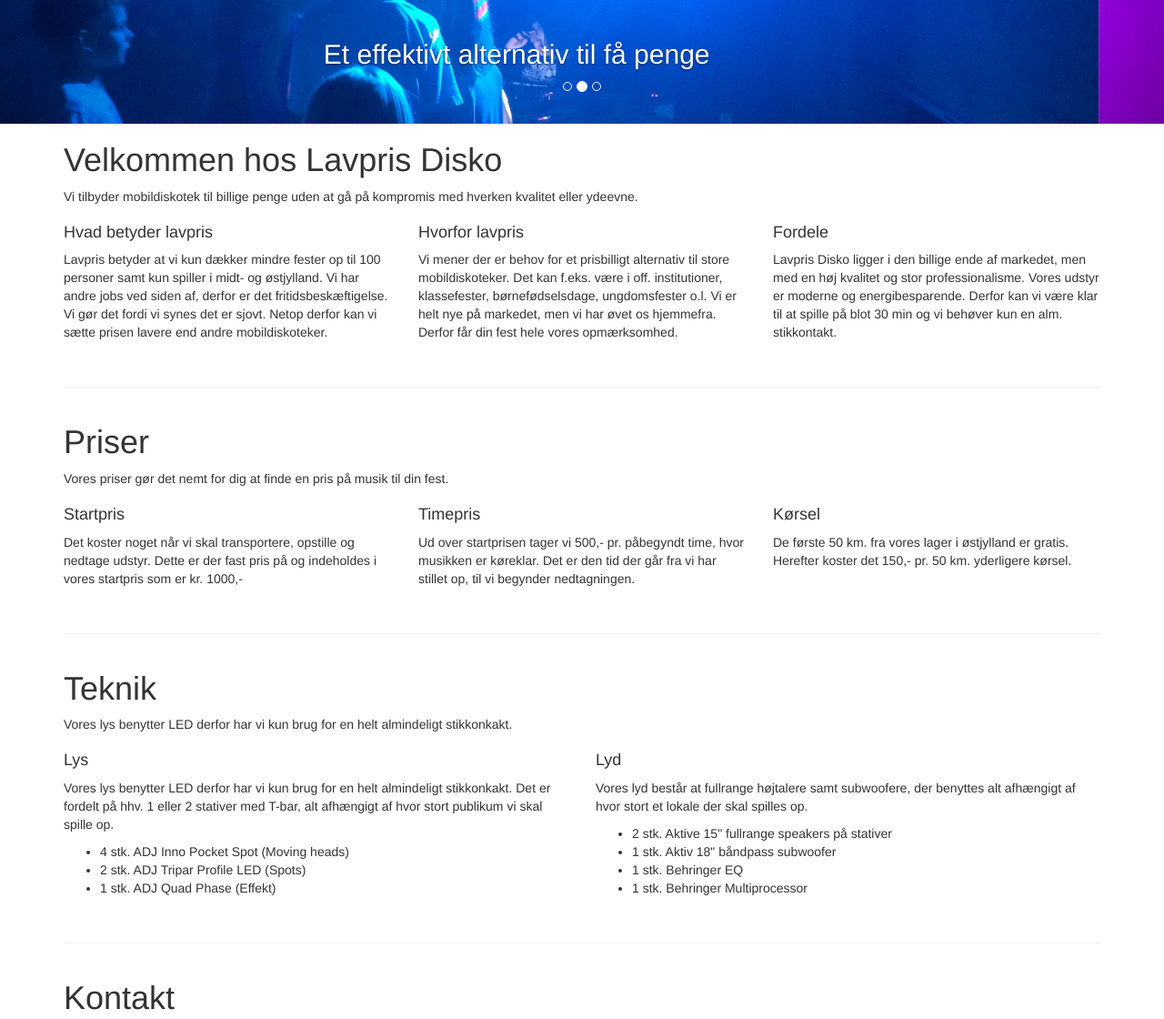
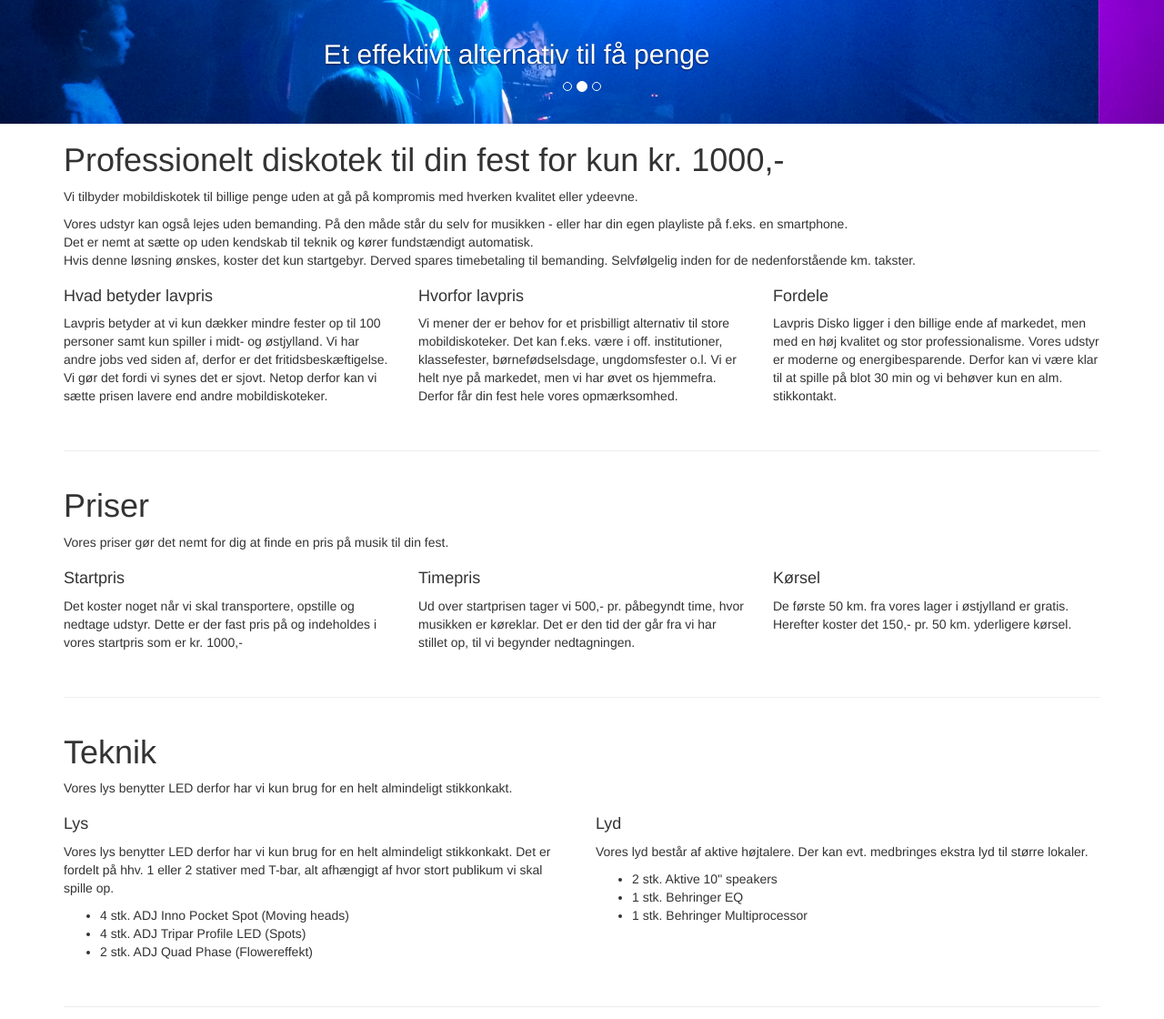
Before and after one commit to esbenr/lavprisdisko, a plain HTML site: page index.html in a window 1280 px wide. Shown: the part 444-1564 px from the top of the page at 91% size. Drawn offline with Linux system fonts and the light colour scheme.

Commit message:
Add rent possibility

```diff
--- a/index.html
+++ b/index.html
@@ -120,8 +120,12 @@
     <div class="container">
         <div class="row">
             <div class="col-lg-12">
-                <h1>Velkommen hos Lavpris Disko</h1>
+                <h1>Professionelt diskotek til din fest for kun kr. 1000,-</h1>
                 <p>Vi tilbyder mobildiskotek til billige penge uden at gå på kompromis med hverken kvalitet eller ydeevne.</p>
+                <p>Vores udstyr kan også lejes uden bemanding. På den måde står du selv for musikken - eller har din egen playliste på f.eks. en smartphone.
+                    </br>Det er nemt at sætte op uden kendskab til teknik og kører fundstændigt automatisk.
+                    </br>Hvis denne løsning ønskes, koster det kun startgebyr. Derved spares timebetaling til bemanding. Selvfølgelig inden for de nedenforstående km. takster.
+                </p>
             </div>
         </div>
         <div class="row">
@@ -178,16 +182,15 @@
                 <p>Vores lys benytter LED derfor har vi kun brug for en helt almindeligt stikkonkakt. Det er fordelt på hhv. 1 eller 2 stativer med T-bar, alt afhængigt af hvor stort publikum vi skal spille op.</p>
 				<ul>
 					<li>4 stk. ADJ Inno Pocket Spot (Moving heads)</li>
-					<li>2 stk. ADJ Tripar Profile LED (Spots)</li>
-					<li>1 stk. ADJ Quad Phase (Effekt)</li>
+					<li>4 stk. ADJ Tripar Profile LED (Spots)</li>
+					<li>2 stk. ADJ Quad Phase (Flowereffekt)</li>
 				</ul>
             </div>
             <div class="col-lg-6">
                 <h4>Lyd</h4>
-                <p>Vores lyd består at fullrange højtalere samt subwoofere, der benyttes alt afhængigt af hvor stort et lokale der skal spilles op.</p>
+                <p>Vores lyd består af aktive højtalere. Der kan evt. medbringes ekstra lyd til større lokaler.</p>
 				<ul>
-					<li>2 stk. Aktive 15" fullrange speakers på stativer</li>
-					<li>1 stk. Aktiv 18" båndpass subwoofer</li>
+					<li>2 stk. Aktive 10" speakers</li>
 					<li>1 stk. Behringer EQ</li>
 					<li>1 stk. Behringer Multiprocessor</li>
 				</ul>
```
